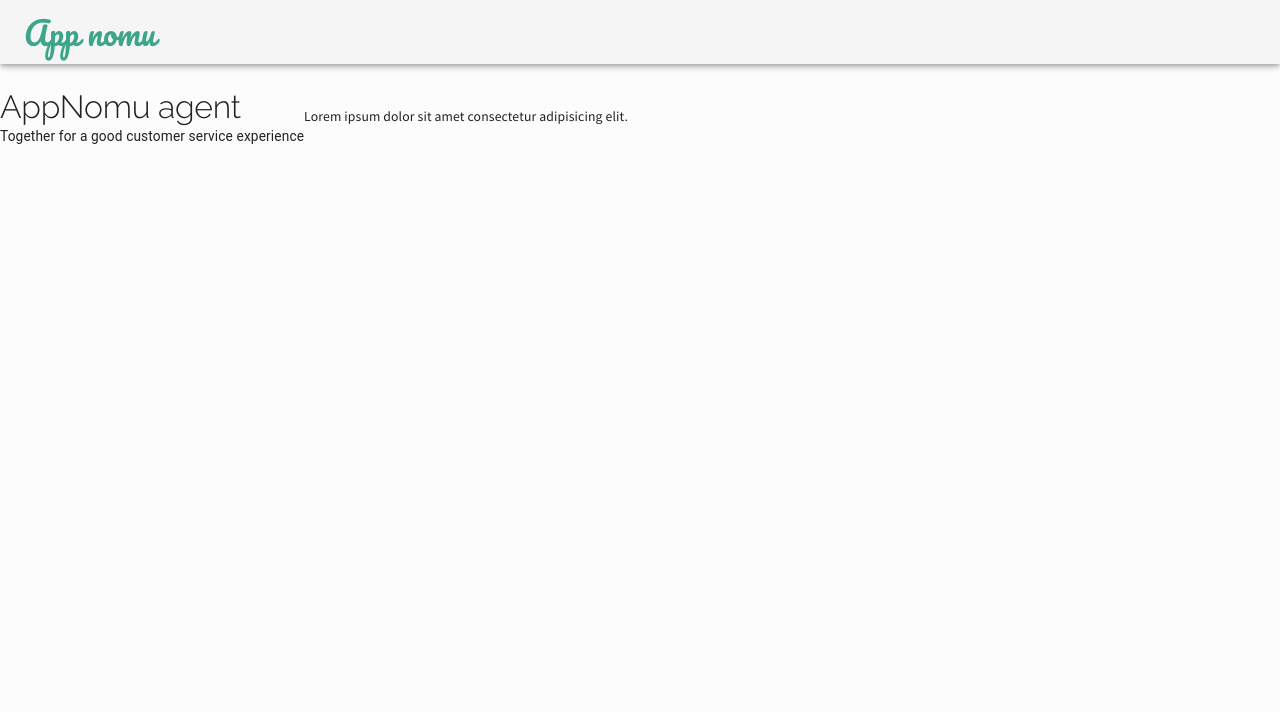
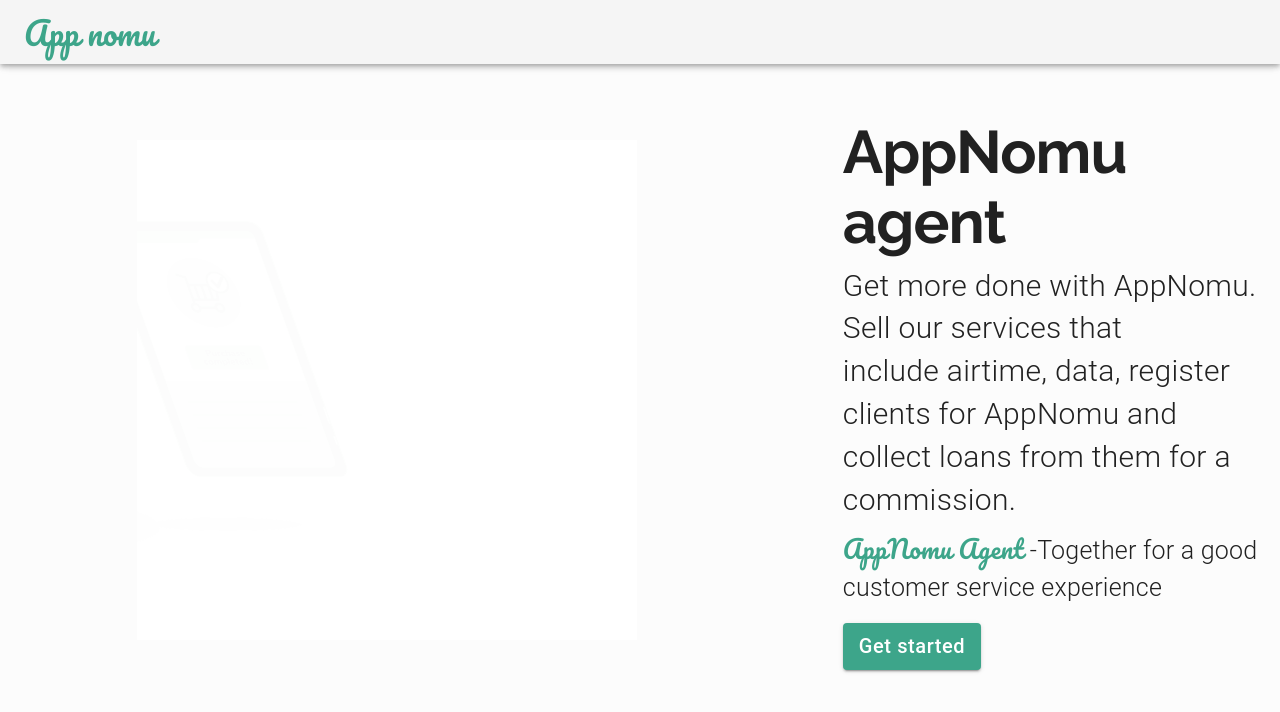
Before and after one commit to Amakoye/appnomu, a Next.js app: page / in a window 1280 px wide. Shown: the top 712 px of the page. Built offline with nearby package versions, Linux system fonts and the light colour scheme.

Commit message:
initial page setup

```diff
--- a/pages/index.tsx
+++ b/pages/index.tsx
@@ -1,31 +1,77 @@
+import Box from "@mui/material/Box";
+import Button from "@mui/material/Button";
 import Grid from "@mui/material/Grid";
+import Stack from "@mui/material/Stack";
+import useTheme from "@mui/material/styles/useTheme";
 import Typography from "@mui/material/Typography";
-import Button from "@mui/material/Button";
-import Link from "@mui/material/Link";
-import Head from "next/head";
 import Image from "next/image";
+import PurchaseIcon from "../src/assets/Successful_purchase.gif";
+import { tokens } from "../src/theme";
 
 export default function Home() {
+  const theme = useTheme();
+  const colors = tokens(theme.palette.mode);
   return (
     <Grid container direction="column" mt={5}>
       {/*----- Hero Block-----*/}
-      <Grid item mt={5}>
-        <Grid
-          container
-          direction="row"
-          alignItems="center"
-          justifyItems="center"
-        >
-          <Grid item>
-            <Typography variant="h2">AppNomu agent</Typography>
-            <Typography variant="body1">
-              Together for a good customer service experience
+      <Grid item mt="5em">
+        <Stack direction="row" alignItems="center" justifyItems="space-between">
+          <Box ml="10em" mr="10em">
+            <Image src={PurchaseIcon} alt="purchase gif" />
+          </Box>
+          <Box ml="5em">
+            <Typography
+              variant="h1"
+              sx={{
+                fontWeight: 700,
+                fontSize: 60,
+              }}
+            >
+              AppNomu agent
             </Typography>
-          </Grid>
-          <Grid item>
-            Lorem ipsum dolor sit amet consectetur adipisicing elit.
-          </Grid>
-        </Grid>
+            <Typography
+              variant="body2"
+              sx={{
+                marginTop: 1,
+                marginBottom: 1,
+                fontSize: 30,
+                fontWeight: 300,
+              }}
+            >
+              Get more done with AppNomu. Sell our services that <br /> include
+              airtime, data, register clients for AppNomu and <br />
+              collect loans from them for a commission.
+            </Typography>
+            <Typography
+              variant="body1"
+              sx={{
+                fontSize: 25,
+                fontWeight: 300,
+              }}
+            >
+              <span
+                style={{
+                  fontFamily: "pacifico",
+                  color: colors.greenAccent[400],
+                }}
+              >
+                AppNomu Agent
+              </span>{" "}
+              -Together for a good customer service experience
+            </Typography>
+            <Button
+              variant="contained"
+              sx={{
+                marginTop: 2,
+                background: `${colors.greenAccent[400]}`,
+                textTransform: "none",
+                fontSize: 20,
+              }}
+            >
+              Get started
+            </Button>
+          </Box>
+        </Stack>
       </Grid>
     </Grid>
   );
```
Also changed, not shown: src/assets/Successful_purchase.gif (added).
